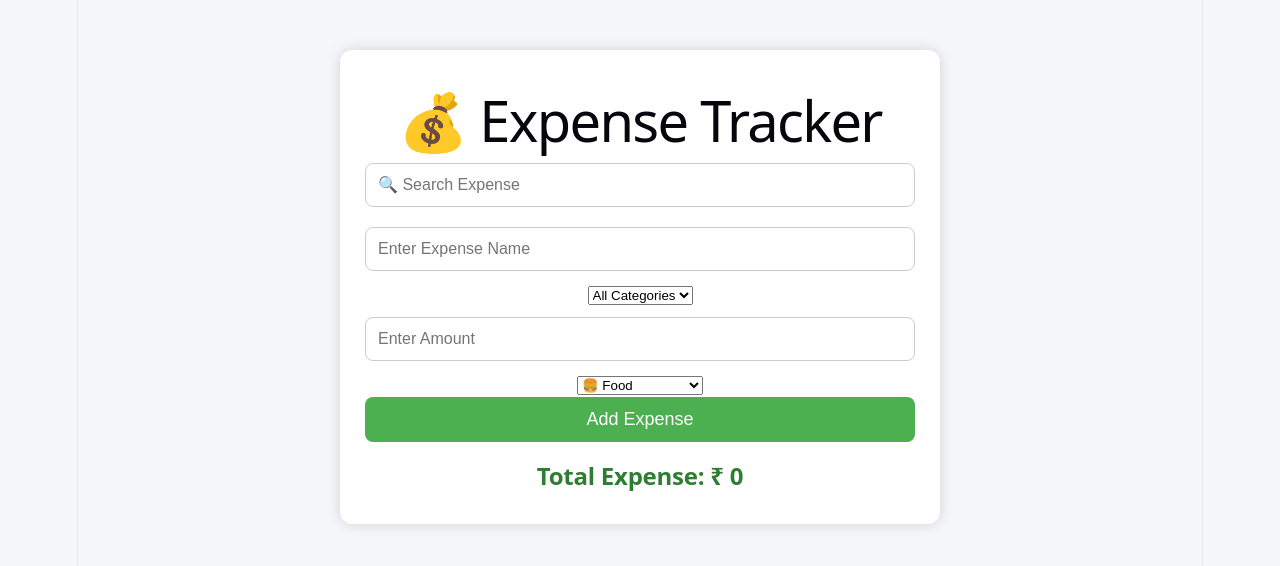
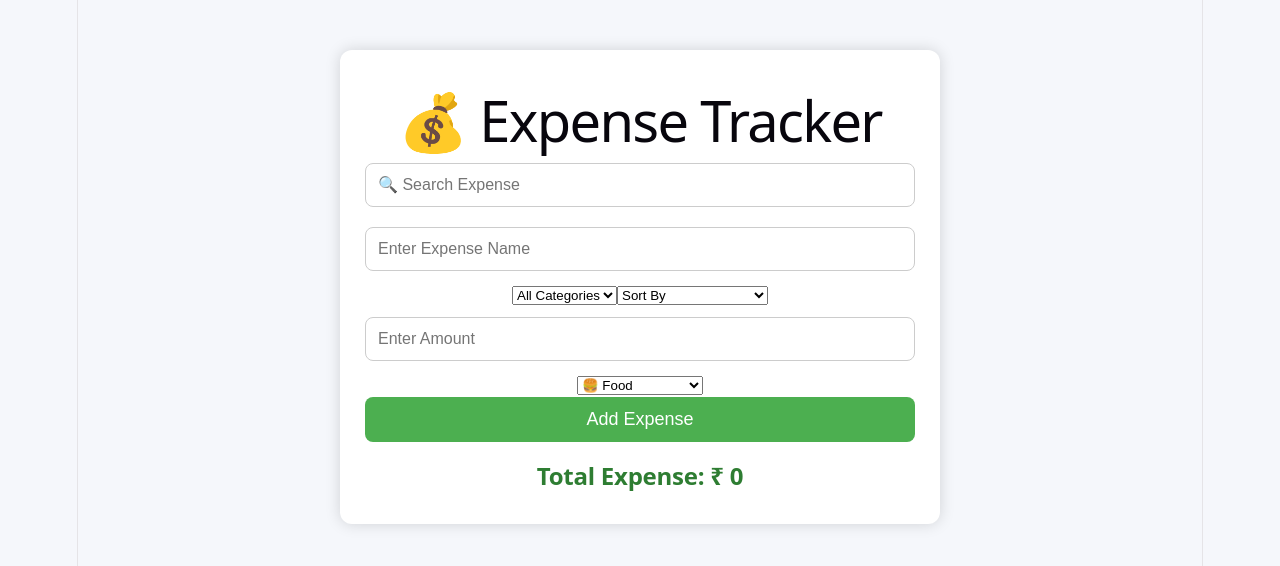
Before and after one commit to Harshadshinde06/expense-tracker, a React (Vite) app: page / in a window 1280 px wide. Shown: the top 566 px of the page. Built offline with nearby package versions, Linux system fonts and the light colour scheme.

Commit message:
Add expense sorting functionality

```diff
--- a/src/App.jsx
+++ b/src/App.jsx
@@ -8,6 +8,7 @@ function App() {
   const [search, setSearch] = useState("");
   const [editIndex, setEditIndex] = useState(null);
   const [filterCategory, setFilterCategory] = useState("All");
+  const [sortBy, setSortBy] = useState("default");
   const [expenses, setExpenses] = useState(() => {
   const savedExpenses = localStorage.getItem("expenses");
 
@@ -81,6 +82,17 @@ useEffect(() => {
   <option value="Entertainment">Entertainment</option>
 </select>
 
+<select
+  value={sortBy}
+  onChange={(e) => setSortBy(e.target.value)}
+>
+  <option value="default">Sort By</option>
+  <option value="amountLow">Amount (Low to High)</option>
+  <option value="amountHigh">Amount (High to Low)</option>
+  <option value="nameAZ">Name (A-Z)</option>
+  <option value="nameZA">Name (Z-A)</option>
+</select>
+
    <input
   type="number"
   placeholder="Enter Amount"
@@ -109,6 +121,26 @@ useEffect(() => {
    .filter((item) =>
     filterCategory === "All" || item.category === filterCategory
   )
+ .sort((a, b) => {
+  if (sortBy === "amountLow") {
+    return Number(a.amount) - Number(b.amount);
+  }
+
+  if (sortBy === "amountHigh") {
+    return Number(b.amount) - Number(a.amount);
+  }
+
+  if (sortBy === "nameAZ") {
+    return a.name.localeCompare(b.name);
+  }
+
+  if (sortBy === "nameZA") {
+    return b.name.localeCompare(a.name);
+  }
+
+  return 0;
+})
+
 
   .map((item, index) => (
     <div
```
